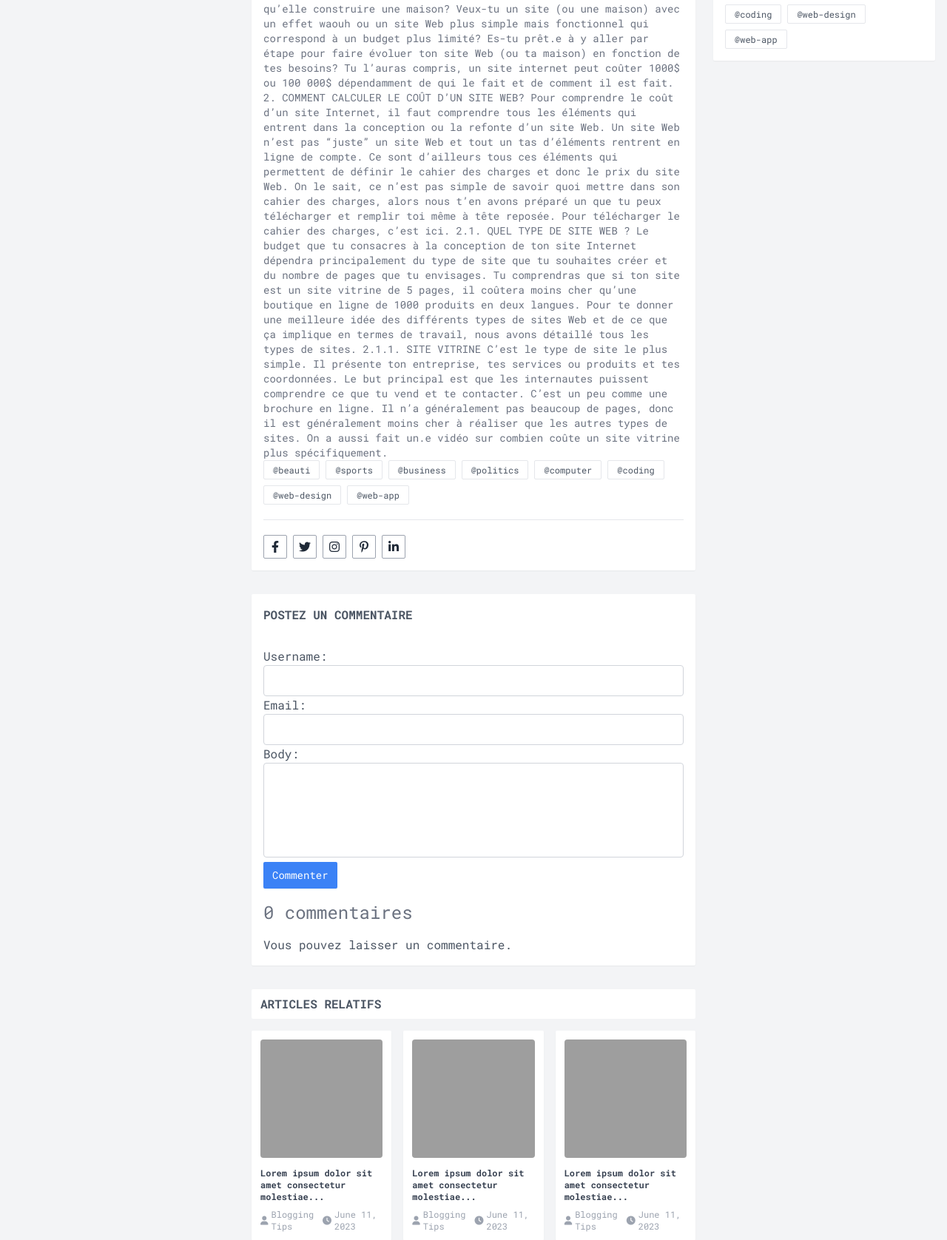
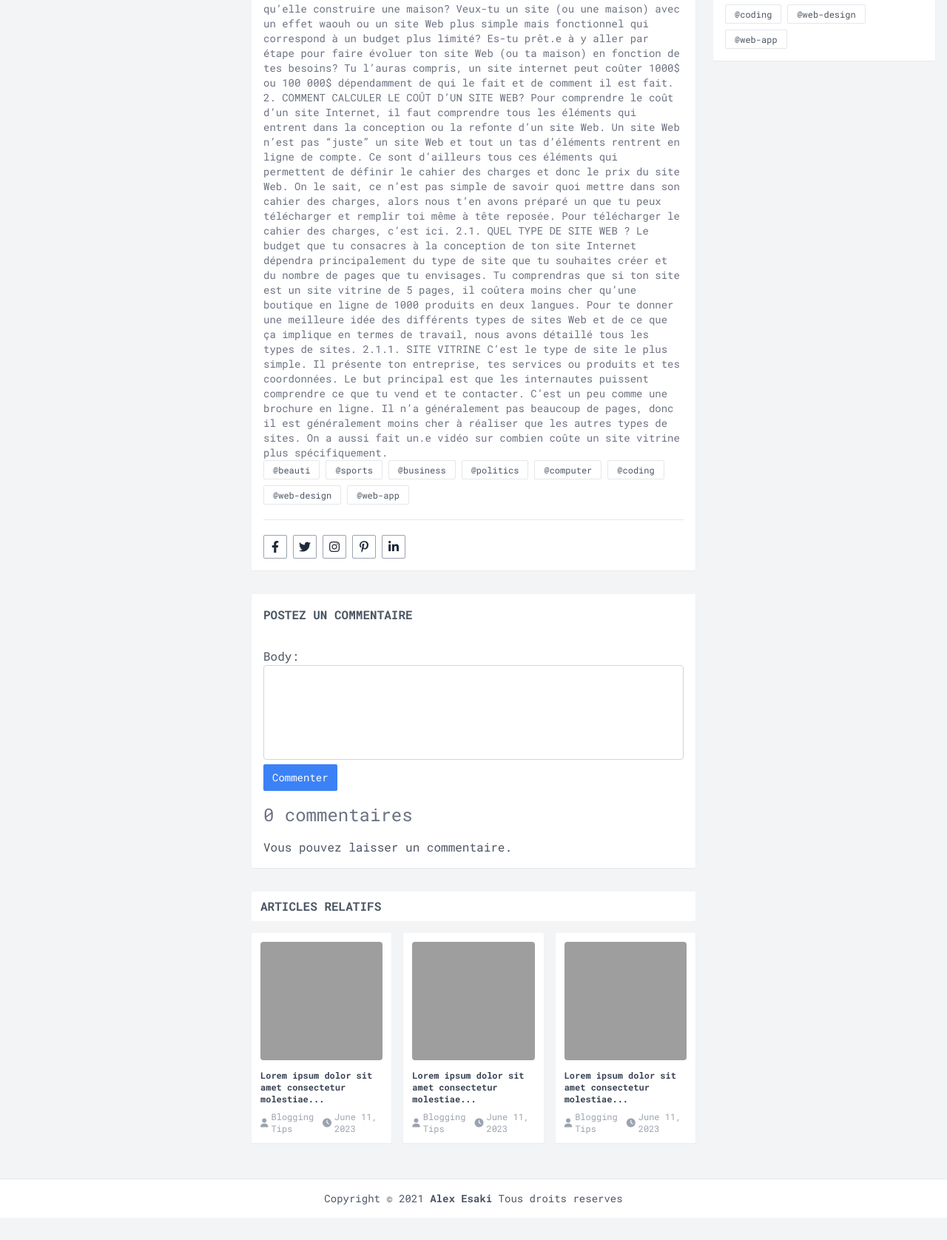
Before and after one commit to alex-codeur/esaki, a Django app: a page that uses blog/templates/blog/base.html in a window 1280 px wide. Shown: the part 738-2414 px from the top of the page at 74% size. After the commit the page ends 2366 px from the top, so only its background shows below. Run offline with Django 4.2, Linux system fonts and the light colour scheme; data comes from the database, SQL or seed files in the repository; grey boxes are pictures that could not be loaded.

Commit message:
association of a user to a comment

```diff
--- a/blog/admin.py
+++ b/blog/admin.py
@@ -17,4 +17,4 @@ class PostAdmin(admin.ModelAdmin):
 
 @admin.register(Comment)
 class CommentAdmin(admin.ModelAdmin):
-    list_display = ['username', 'email', 'created']
+    list_display = ['created']
--- a/blog/forms.py
+++ b/blog/forms.py
@@ -3,12 +3,11 @@ from django import forms
 from .models import Comment
 
 class CommentForm(forms.ModelForm):
-    username = forms.CharField(max_length=100, widget=forms.TextInput(attrs={'class': "w-full bg-white rounded border border-gray-300 focus:border-indigo-500 focus:ring-2 focus:ring-indigo-200 text-base outline-none text-gray-700 py-1 px-3 leading-8 transition-colors duration-200 ease-in-out"}))
-    email = forms.CharField(widget=forms.TextInput(attrs={'class': "w-full bg-white rounded border border-gray-300 focus:border-indigo-500 focus:ring-2 focus:ring-indigo-200 text-base outline-none text-gray-700 py-1 px-3 leading-8 transition-colors duration-200 ease-in-out"}))
     body = forms.CharField(widget=forms.Textarea(attrs={'class': "w-full bg-white rounded border border-gray-300 focus:border-indigo-500 focus:ring-2 focus:ring-indigo-200 h-32 text-base outline-none text-gray-700 py-1 px-3 resize-none leading-6 transition-colors duration-200 ease-in-out"}))
+
     class Meta:
         model = Comment
-        fields = ['username', 'email', 'body']
+        fields = ['body']
 
 class SearchPost(forms.Form):
     query = forms.CharField(max_length=200)
--- a/blog/models.py
+++ b/blog/models.py
@@ -51,8 +51,9 @@ class Post(models.Model):
 
 class Comment(models.Model):
     post = models.ForeignKey(Post, on_delete=models.CASCADE, related_name='comments')
-    username = models.CharField(max_length=100)
-    email = models.EmailField(max_length=200)
+    # username = models.CharField(max_length=100)
+    # email = models.EmailField(max_length=200)
+    author = models.ForeignKey(User, on_delete=models.CASCADE)
     body = models.TextField()
     created = models.DateTimeField(auto_now_add=True)
     updated = models.DateTimeField(auto_now=True)
--- a/blog/templates/blog/base.html
+++ b/blog/templates/blog/base.html
@@ -62,6 +62,9 @@
             <div class="lg:ml-5 ml-auto flex">
                 {% if user.is_authenticated %}
                     <a href="#" class="flex items-center text-sm font-semibold hover:text-blue-500 transition">
+                        <span class="mr-2 text-xs">
+                            <i class="fa fa-user"></i>
+                        </span>
                         {{user.username}}
                     </a>/
                     <a href="{% url 'logout_view' %}" class="flex items-center text-sm font-semibold hover:text-blue-500 transition">
--- a/blog/templates/blog/post/detail.html
+++ b/blog/templates/blog/post/detail.html
@@ -92,7 +92,7 @@
                         </div>
                         <div class="flex-grow pl-4">
                             <div class="text-base font-semibold">
-                                {{comment.username}}
+                                {{comment.author.username}}
                                 <span class="text-sm ml-2"> il y a {{comment.created|timesince}}</span>
                             </div>
                             <p class="text-sm mt-2">{{comment.body}}</p>
--- a/blog/views.py
+++ b/blog/views.py
@@ -45,8 +45,10 @@ def post_detail(request, slug: str):
     if request.method == 'POST':
         comment_form = CommentForm(data=request.POST)
         if comment_form.is_valid():
+            body = comment_form.cleaned_data['body']
             new_comment = comment_form.save(commit=False)
             new_comment.post = post
+            new_comment.author = request.user
             new_comment.save()
     else:
         comment_form = CommentForm()
@@ -54,6 +56,8 @@ def post_detail(request, slug: str):
 
 
 def post_search(request):
+    posts = Post.objects.all()[:4]
+    categories = Category.objects.all()
     query = None
     results = []
     search_form = SearchPost()
@@ -63,4 +67,4 @@ def post_search(request):
             query = search_form.cleaned_data['query']
             results = Post.objects.filter(Q(title__icontains=query) | Q(body__icontains=query))
 
-    return render(request, 'blog/post/search.html', {'search_form': search_form, 'query': query, 'results': results,})
+    return render(request, 'blog/post/search.html', {'search_form': search_form, 'query': query, 'results': results, 'posts': posts, 'categories': categories})
```
Also changed, not shown: blog/migrations/0007_remove_comment_email_remove_comment_username_and_more.py (added), 1 other file.
